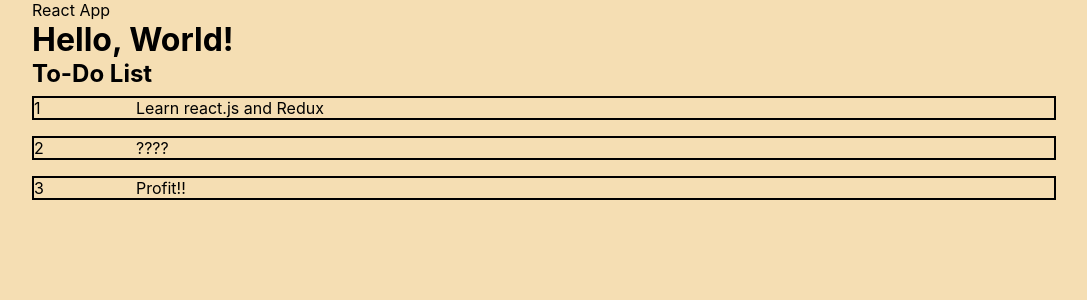
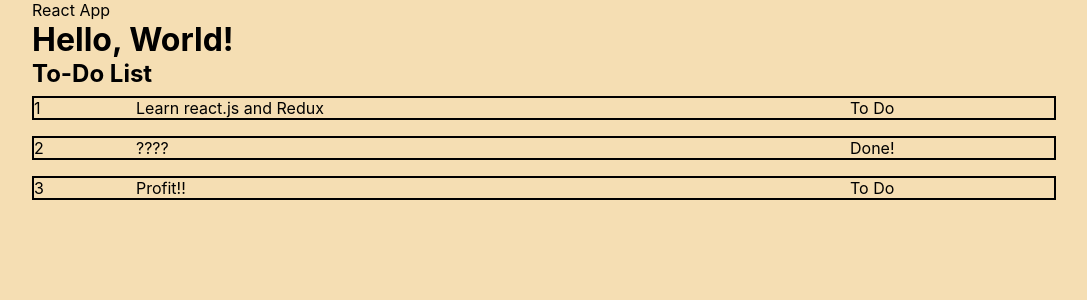
Before and after one commit to stevefaeembra/wk_13_weekend_react_play, a React (Create React App) app: page / in a window 1280 px wide. Shown: the top 300 px of the page, without its empty margins (96-1183 px from the left). Built offline with nearby package versions, Linux system fonts and the light colour scheme.

Commit message:
fixed warnings, got status to display in todo items

```diff
--- a/src/App.js
+++ b/src/App.js
@@ -1,5 +1,4 @@
 import React, { Component } from 'react';
-import logo from './logo.svg';
 import Greeting from './components/greeting';
 import ToDoList from './containers/todolist';
 
--- a/src/components/todolistitem.js
+++ b/src/components/todolistitem.js
@@ -14,7 +14,7 @@ class ToDoListItem extends Component {
           {this.props.text}
         </div>
         <div className="todolist-item-status">
-          {done}
+          {completedText}
         </div>
       </div>
     );
--- a/src/containers/todolist.js
+++ b/src/containers/todolist.js
@@ -4,19 +4,14 @@ import {connect} from 'react-redux';
 
 class ToDoList extends Component {
 
-  constructor(props) {
-    super(props);
-  }
-
   render() {
     // can't do for loop inside JSX, need to build array outside
     // and inject the array
     let items = [];
     this.props.toDoItems.forEach((item) => {
-      items.push(<ToDoListItem id={item.id} text={item.text} completed={item.completed}/>)
+      items.push(<ToDoListItem key={item.id} id={item.id} text={item.text} completed={item.completed}/>)
     })
     return (
-
       <div className="todolist">
         <h2>To-Do List</h2>
         {items}
```
